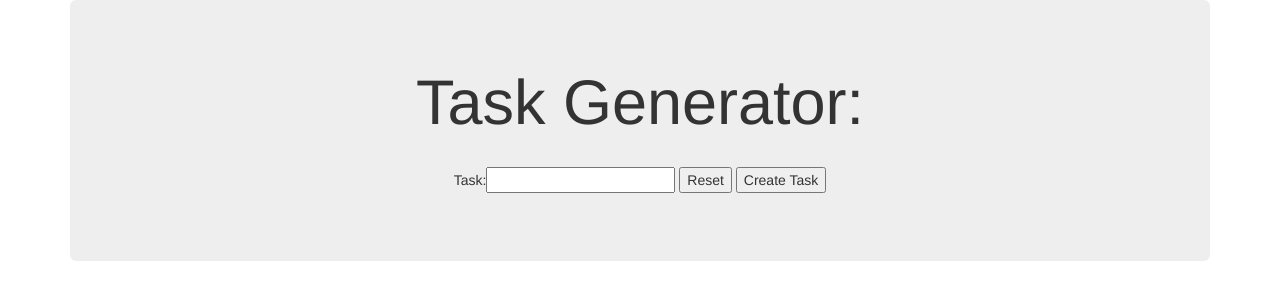
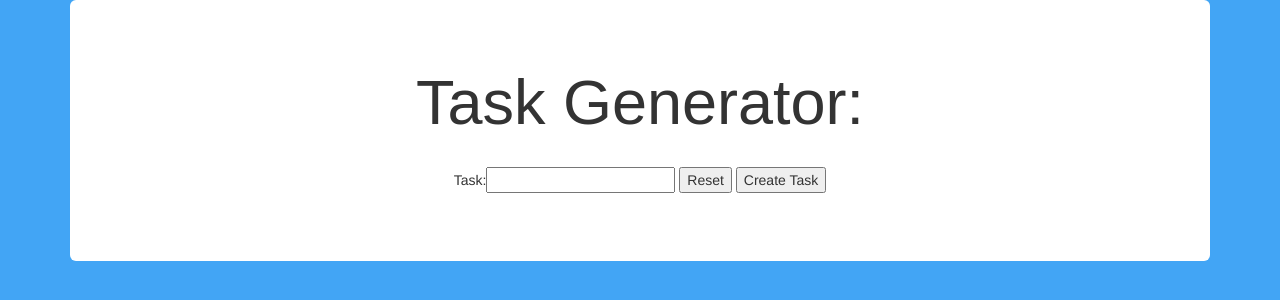
Before and after one commit to peters313/angular_conversion_weekend, a website: page server/public/assets/views/index.html in a window 1280 px wide. Drawn offline with Linux system fonts and the light colour scheme.

Commit message:
additional styling

```diff
--- a/client/scripts/app.js
+++ b/client/scripts/app.js
@@ -15,6 +15,10 @@ myApp.controller("NewController", ['$scope', '$http', function($scope, $http){
         console.log(note);
         $http.post('/data', note).then($scope.getData());
     };
+    //$scope.customFilter = function(name) {
+    //    name.message = name.message.replace(/[0-9!@#$^&'%*()+-\/{}:<>?,.]/g, '');
+    //    return name
+    //};
 
     $scope.removeMessage = function(data){
         $http.delete('/data', data).then($scope.getData());
--- a/client/styles/style.css
+++ b/client/styles/style.css
@@ -8,13 +8,21 @@
 }
 .panel {
     background-color: #31b0d5;
+    text-overflow: clip;
 }
 .form-data{
     text-align: center;
 }
 h1{
+    font-family: arial, sans-serif;
     text-align: center;
 }
 .jumbotron{
-
+    background-color: #ffffff;
 }
+.btn {
+    float: right;
+}
+body {
+    background-color: #42A5F5;
+}
--- a/server/public/assets/styles/style.css
+++ b/server/public/assets/styles/style.css
@@ -8,10 +8,21 @@
 }
 .panel {
     background-color: #31b0d5;
+    text-overflow: clip;
 }
 .form-data{
     text-align: center;
 }
 h1{
+    font-family: arial, sans-serif;
     text-align: center;
 }
+.jumbotron{
+    background-color: #ffffff;
+}
+.btn {
+    float: right;
+}
+body {
+    background-color: #42A5F5;
+}
```
